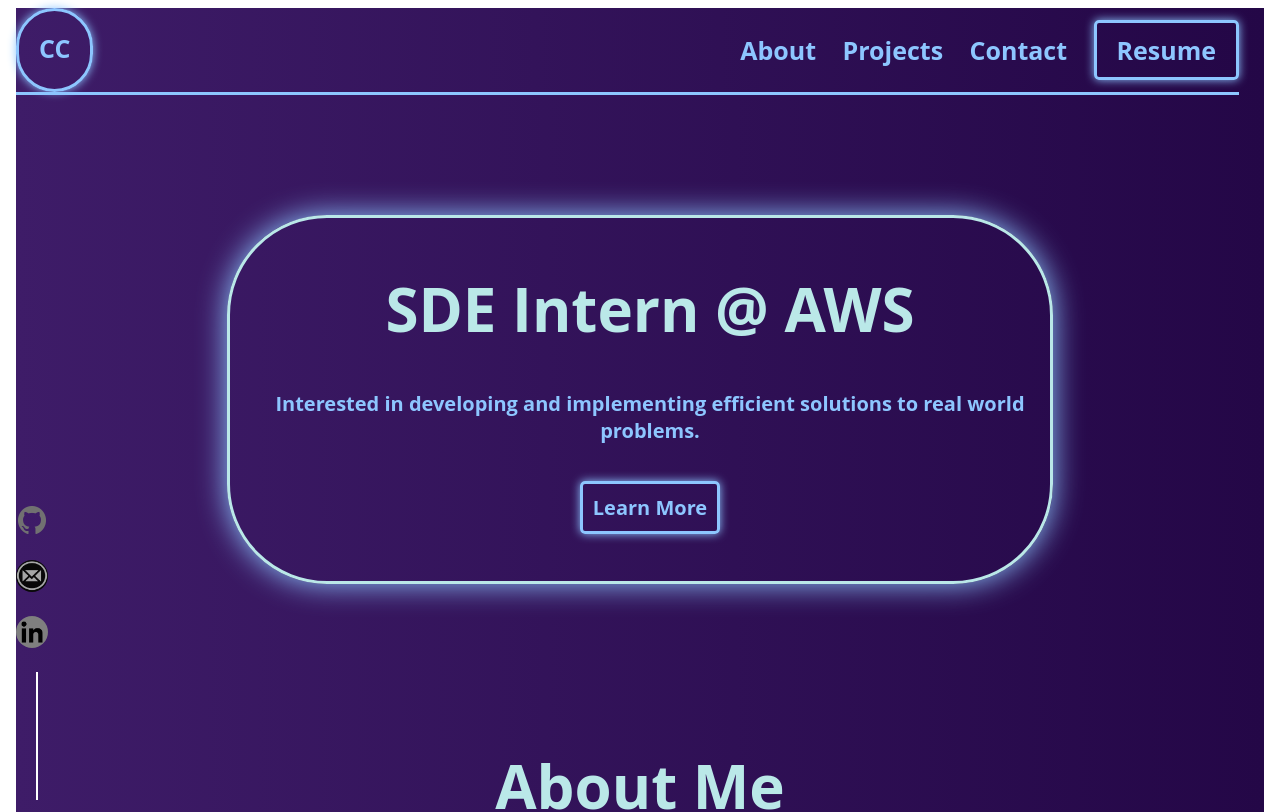
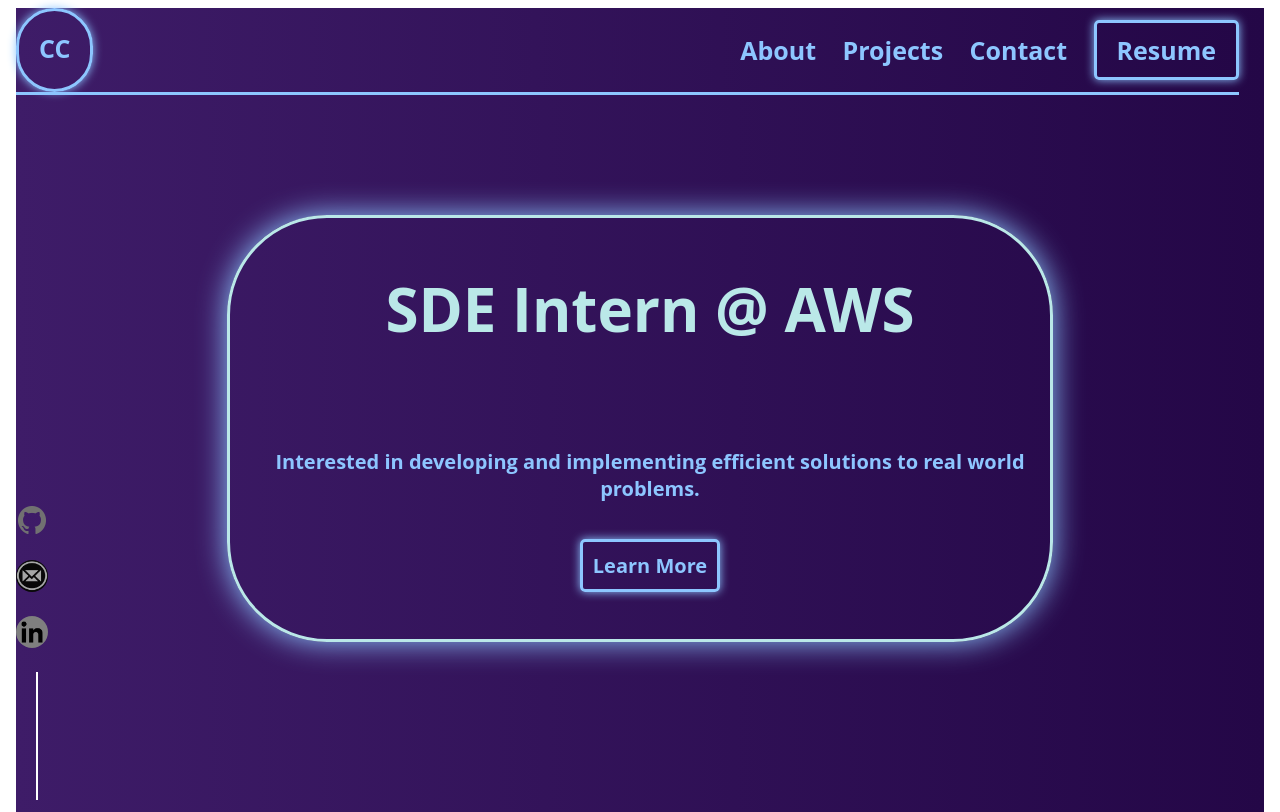
Before and after one commit to colecody27/colecody27.github.io, a SvelteKit app: page / in a window 1280 px wide. Shown: the top 812 px of the page. Built offline with nearby package versions, Linux system fonts and the light colour scheme.

Commit message:
Add responsiveness

```diff
--- a/src/components/Home.svelte
+++ b/src/components/Home.svelte
@@ -54,7 +54,6 @@
         border-radius: 100px;
         width: fit-content;
         margin:auto;
-
         padding: 10px 0px 10px 20px;
         box-shadow: 0 0 var(--box-shadow) #8dc6ff;
         transition: .1s smooth;
@@ -70,6 +69,7 @@
 
     h1{
         text-align: center;
+        min-height: 140px;
         font-size: 60px;
     }
     h3{
```
